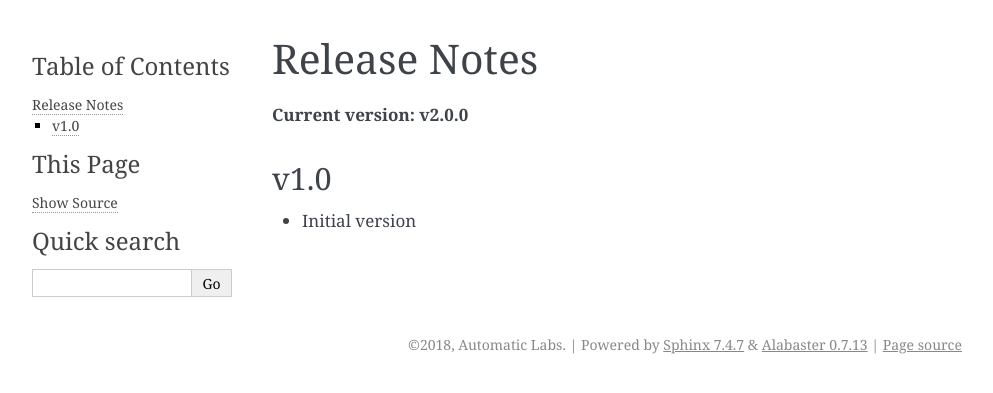
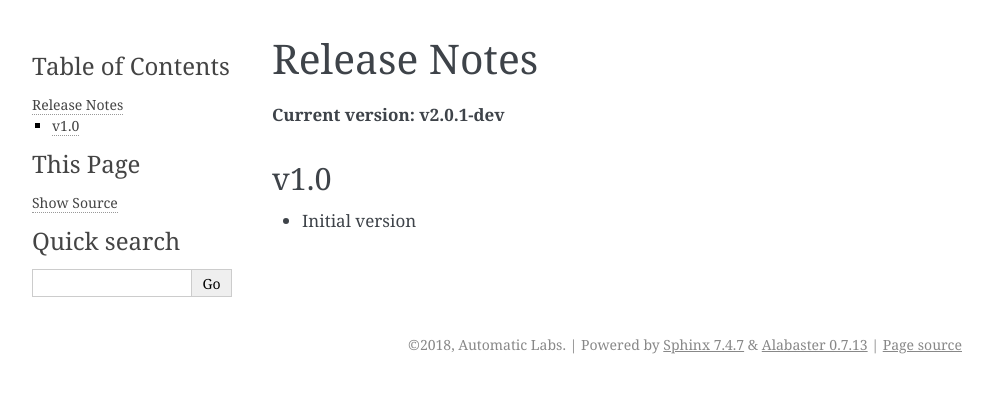
Before and after one commit to cloudchacho/hedwig-python, a Sphinx documentation site: the page built from docs/releases.rst, in a window 1280 px wide. Shown: the top 393 px of the page, without its empty margins (148-1141 px from the left). Built offline with Sphinx 7.4.7, drawn with Linux system fonts in a browser that asks for light colours.

Commit message:
Bump version: 2.0.0 → 2.0.1-dev

```diff
--- a/docs/conf.py
+++ b/docs/conf.py
@@ -32,7 +32,7 @@ author = 'Automatic Labs'
 # The short X.Y version
 version = '1.0'
 # The full version, including alpha/beta/rc tags
-release = '2.0.0'
+release = '2.0.1-dev'
 
 
 # -- General configuration ---------------------------------------------------
--- a/docs/releases.rst
+++ b/docs/releases.rst
@@ -1,7 +1,7 @@
 Release Notes
 =============
 
-**Current version: v2.0.0**
+**Current version: v2.0.1-dev**
 
 v1.0
 ~~~~
--- a/hedwig/__init__.py
+++ b/hedwig/__init__.py
@@ -7,7 +7,7 @@ hedwig
 
 
 # semantic versioning (http://semver.org/)
-VERSION = '2.0.0'
+VERSION = '2.0.1-dev'
 
 
 from .consumer import listen_for_messages, process_messages_for_lambda_consumer  # noqa
```
Also changed, not shown: .bumpversion.cfg.
